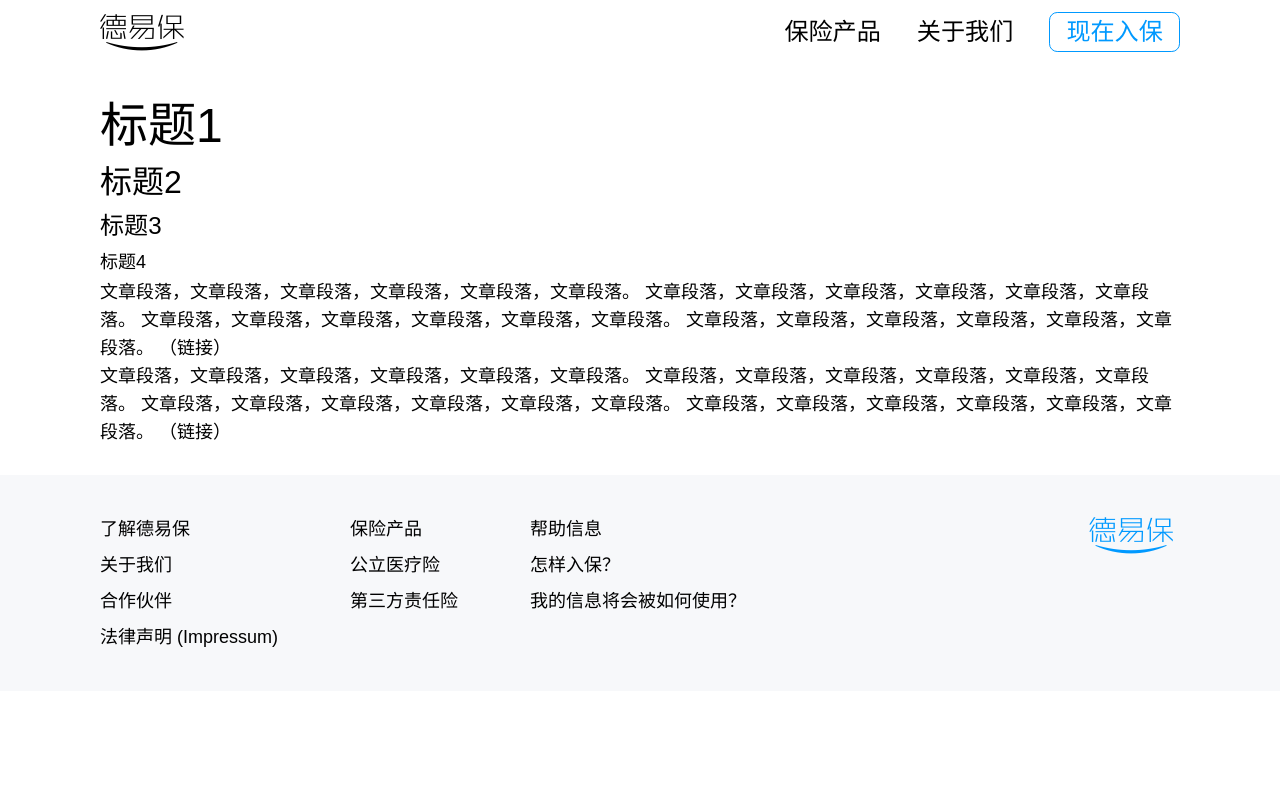
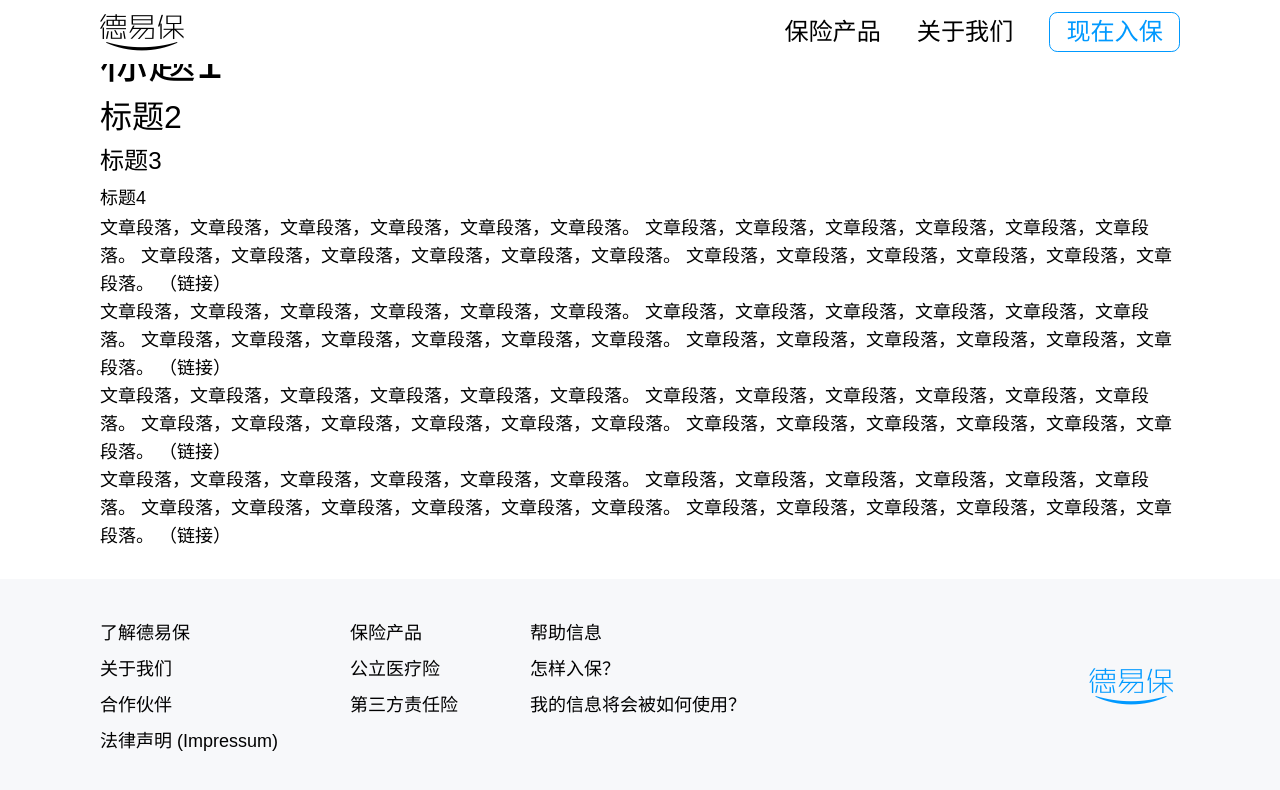
Before and after one commit to deyibao/deyibao.de, a Jekyll site: the page built from index.html, in a window 1280 px wide. Shown: the top 790 px of the page. Built offline with Jekyll 4.4.1, drawn with Linux system fonts in a browser that asks for light colours; some web fonts are replaced.

Commit message:
REVISION | Fix header position.

```diff
--- a/_sass/_typography.scss
+++ b/_sass/_typography.scss
@@ -129,7 +129,9 @@ section {
         }
 
         &--footer {
-            height: 2em;
+            & > * {
+                line-height: 2em;
+            }
 
             &-logo {
                 font-size: 1.34em;
@@ -140,6 +142,12 @@ section {
     &--last {
         margin-right: 0;
     }
+}
+
+.header {
+    position: fixed;
+    width: 100%;
+    background-color: $color-white;
 }
 
 .footer {
--- a/index.html
+++ b/index.html
@@ -20,3 +20,17 @@ title: 德易保 ｜ 保险易，生活益。
     文章段落，文章段落，文章段落，文章段落，文章段落，文章段落。
     <a>（链接）</a>
 </p>
+<p>
+    文章段落，文章段落，文章段落，文章段落，文章段落，文章段落。
+    文章段落，文章段落，文章段落，文章段落，文章段落，文章段落。
+    文章段落，文章段落，文章段落，文章段落，文章段落，文章段落。
+    文章段落，文章段落，文章段落，文章段落，文章段落，文章段落。
+    <a>（链接）</a>
+</p>
+<p>
+    文章段落，文章段落，文章段落，文章段落，文章段落，文章段落。
+    文章段落，文章段落，文章段落，文章段落，文章段落，文章段落。
+    文章段落，文章段落，文章段落，文章段落，文章段落，文章段落。
+    文章段落，文章段落，文章段落，文章段落，文章段落，文章段落。
+    <a>（链接）</a>
+</p>
```
